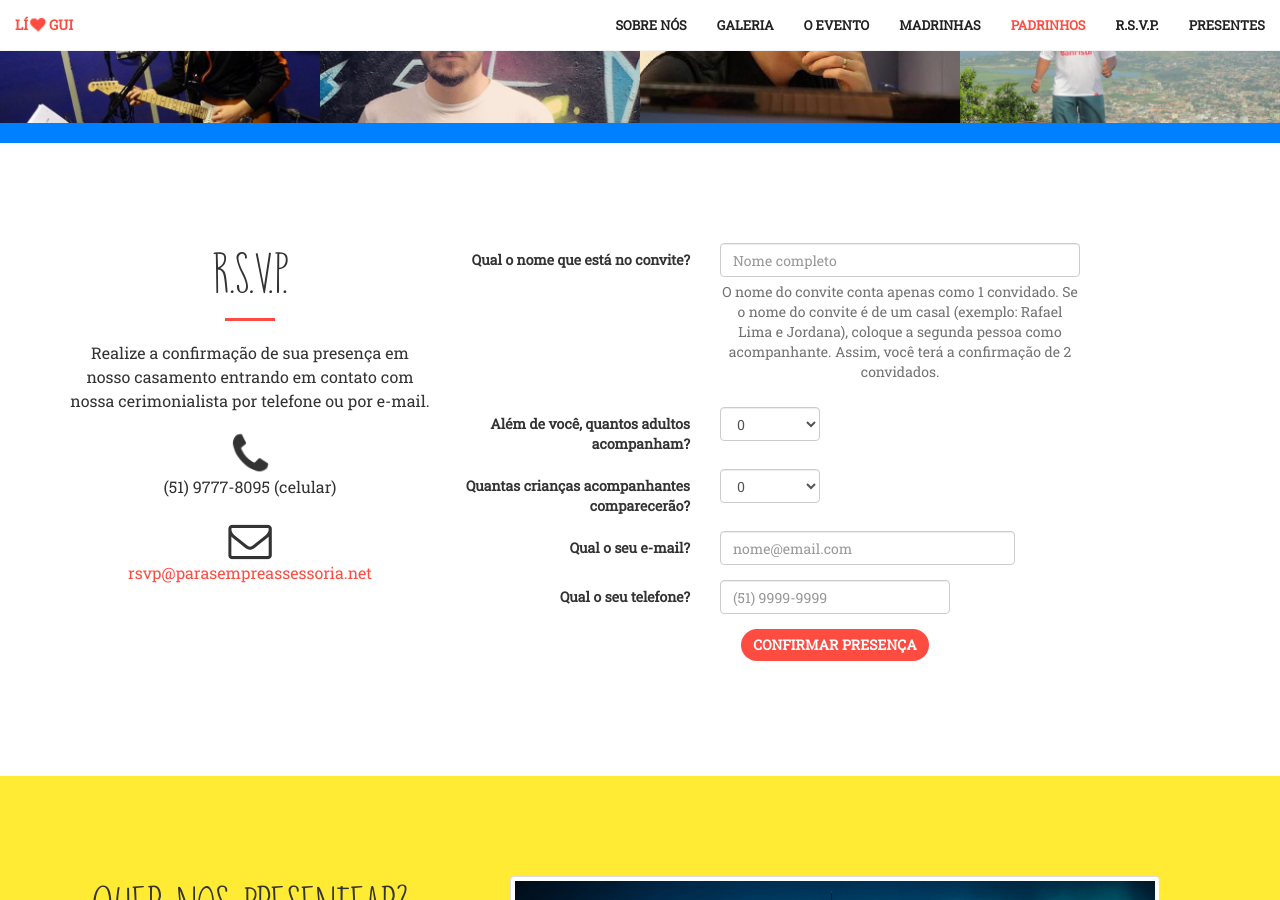
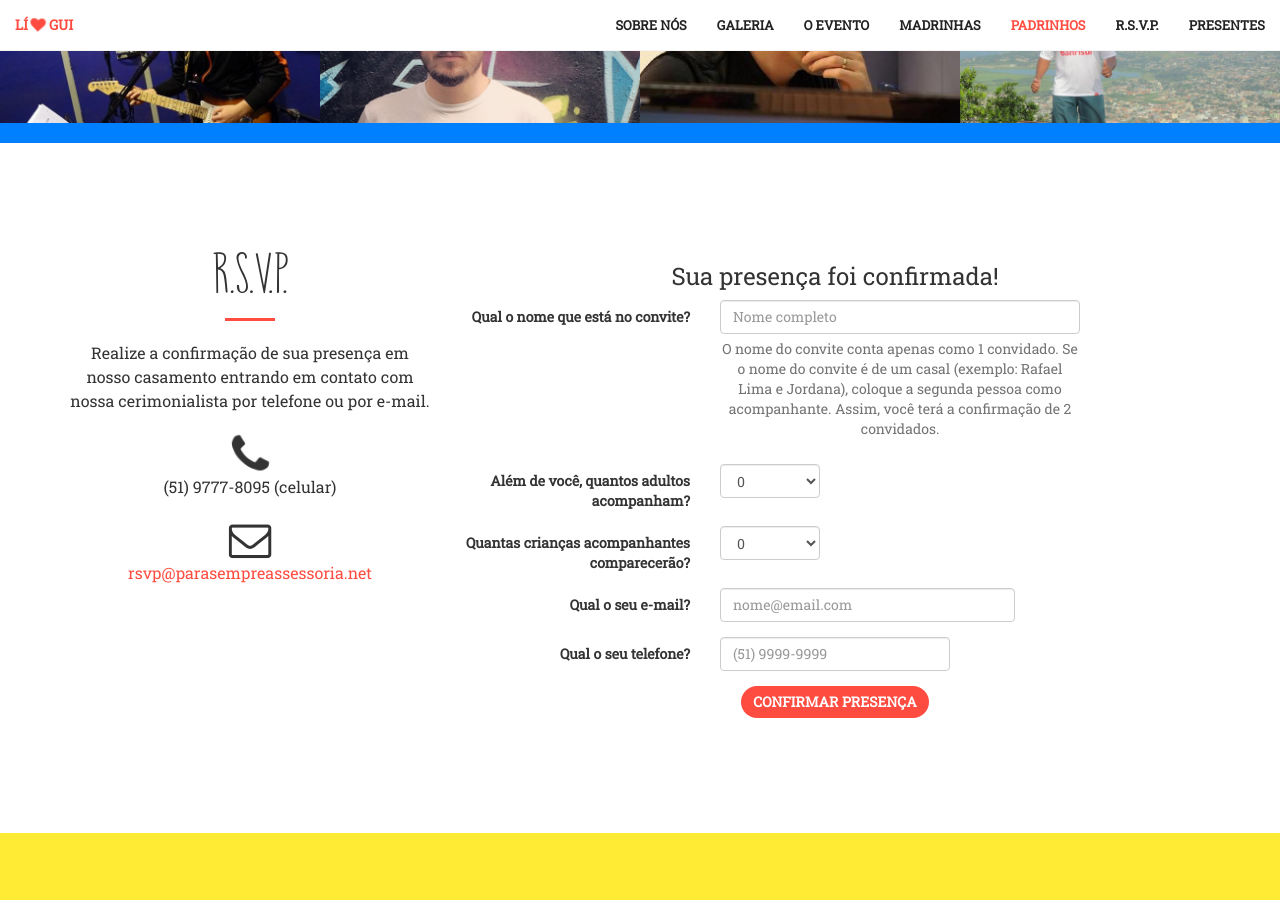
Before and after one commit to taschetto/liegui, a Jekyll site: the page built from index.html, in a window 1280 px wide and 900 px high, scrolled down 3765 px. Built offline with Jekyll 4.4.1, drawn with Linux system fonts in a browser that asks for light colours; some web fonts are replaced.

Commit message:
Update rsvp.html

```diff
--- a/_includes/rsvp.html
+++ b/_includes/rsvp.html
@@ -14,7 +14,7 @@
           <p><a href="mailto:rsvp@parasempreassessoria.net">rsvp@parasempreassessoria.net</a></p>
         </div>
       </div>
-      <div id="sucesso" class="col-lg-8 text-center vcenter hidden">
+      <div id="sucesso" class="col-lg-8 text-center vcenter">
         <h3>Sua presença foi confirmada!</h3>
       </div>
       <div id="formulario" class="col-lg-8 text-center">
```
